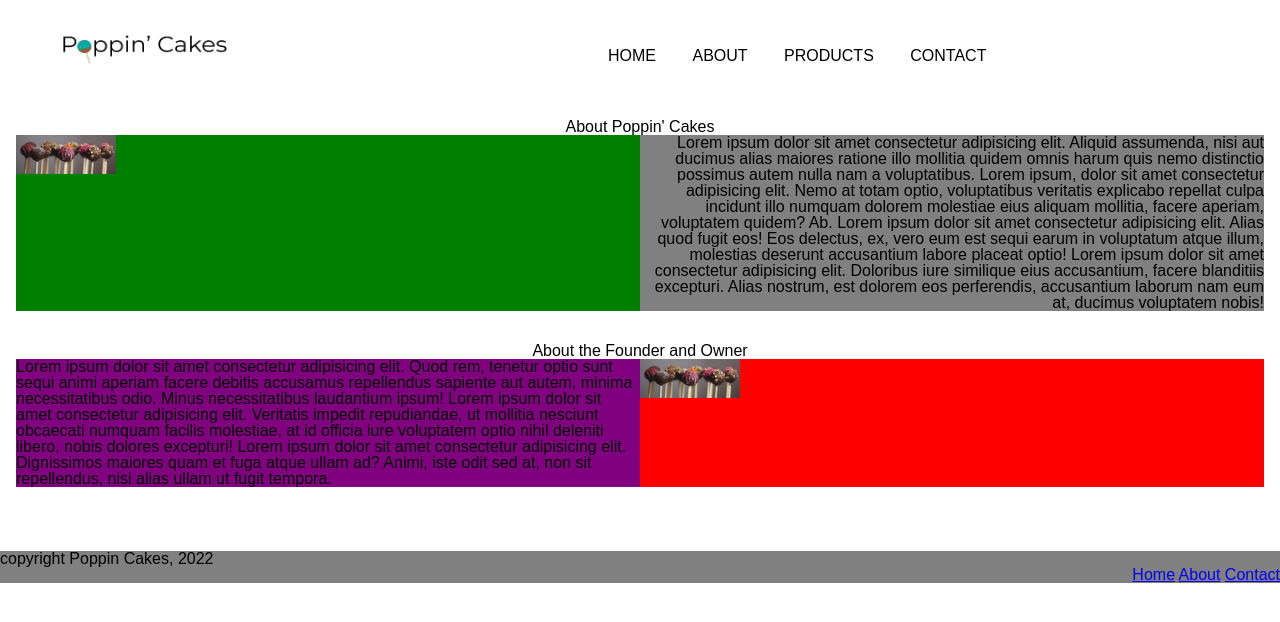
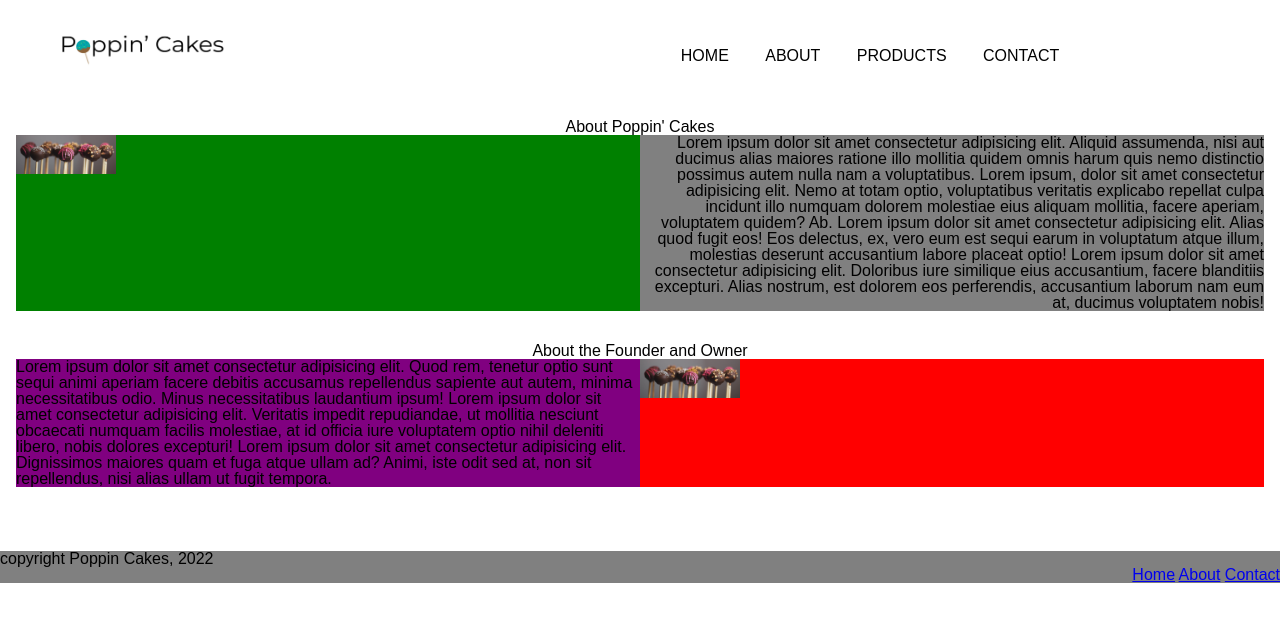
Before and after one commit to cram0047/mtm6201-midterm, a plain HTML site: page about.html in a window 1280 px wide. Drawn offline with Linux system fonts and the light colour scheme.

Commit message:
adadassfvsafegdge

```diff
--- a/about.css
+++ b/about.css
@@ -74,12 +74,12 @@
     }
 
     .imageone{
-        width: 400px;
+        width: 100px;
         height: 100px;
     }
 
     .navbar ul li {
-        display: inline;
+        display: block;
         text-decoration: none;
         list-style: none;
         text-align: center;
@@ -177,7 +177,7 @@
     }
 
     .imageone{
-        width: 400px;
+        width: 200px;
         height: 100px;
     }
 
@@ -191,6 +191,7 @@
 
     .navbar {
         margin-top: 1rem;
+        margin-left: 5rem;
     }
 
     li{
@@ -201,6 +202,7 @@
 
     .headercontainer {
         display: block;
+        margin-right: 1rem;
     }
 
 
```
